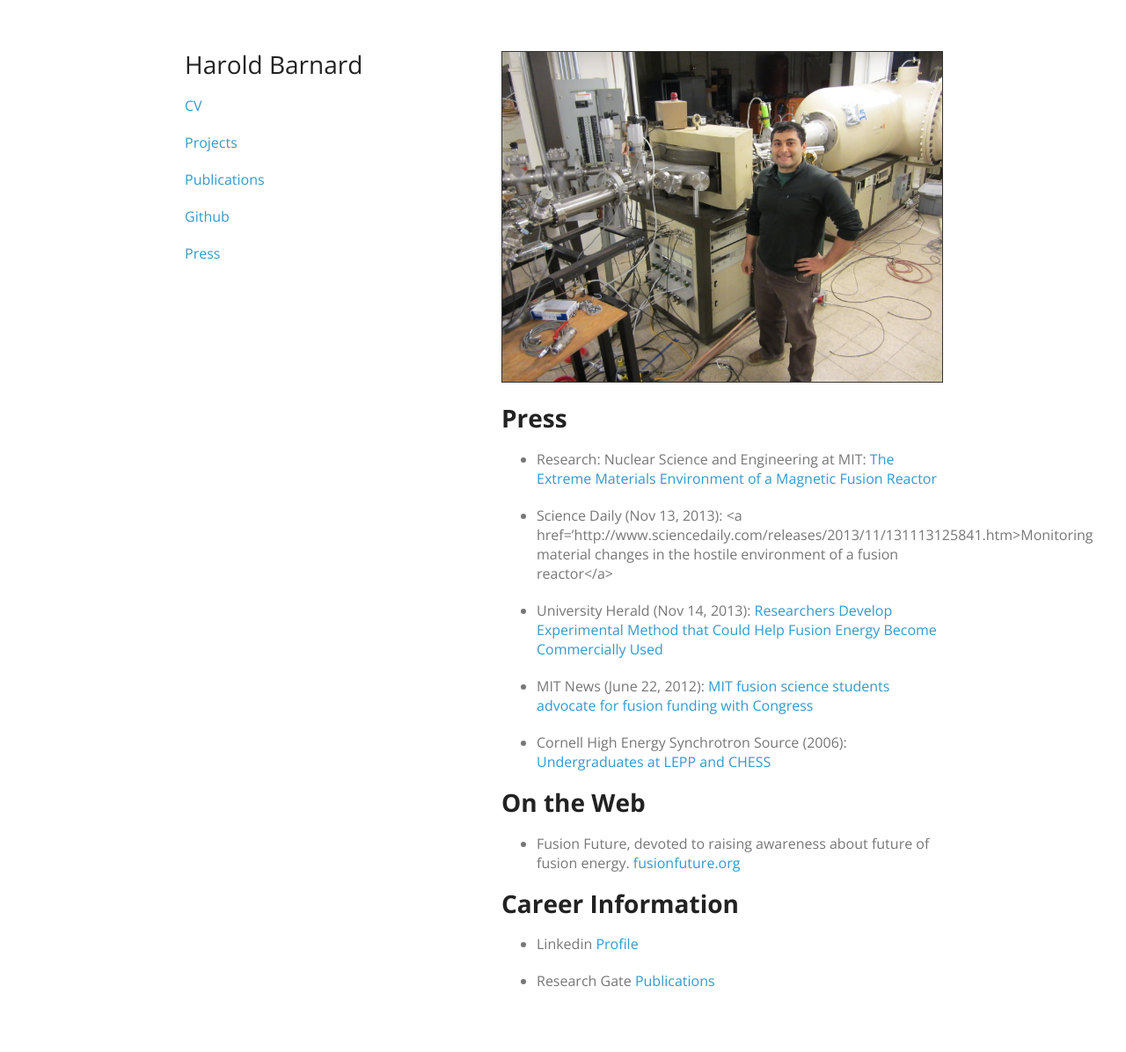
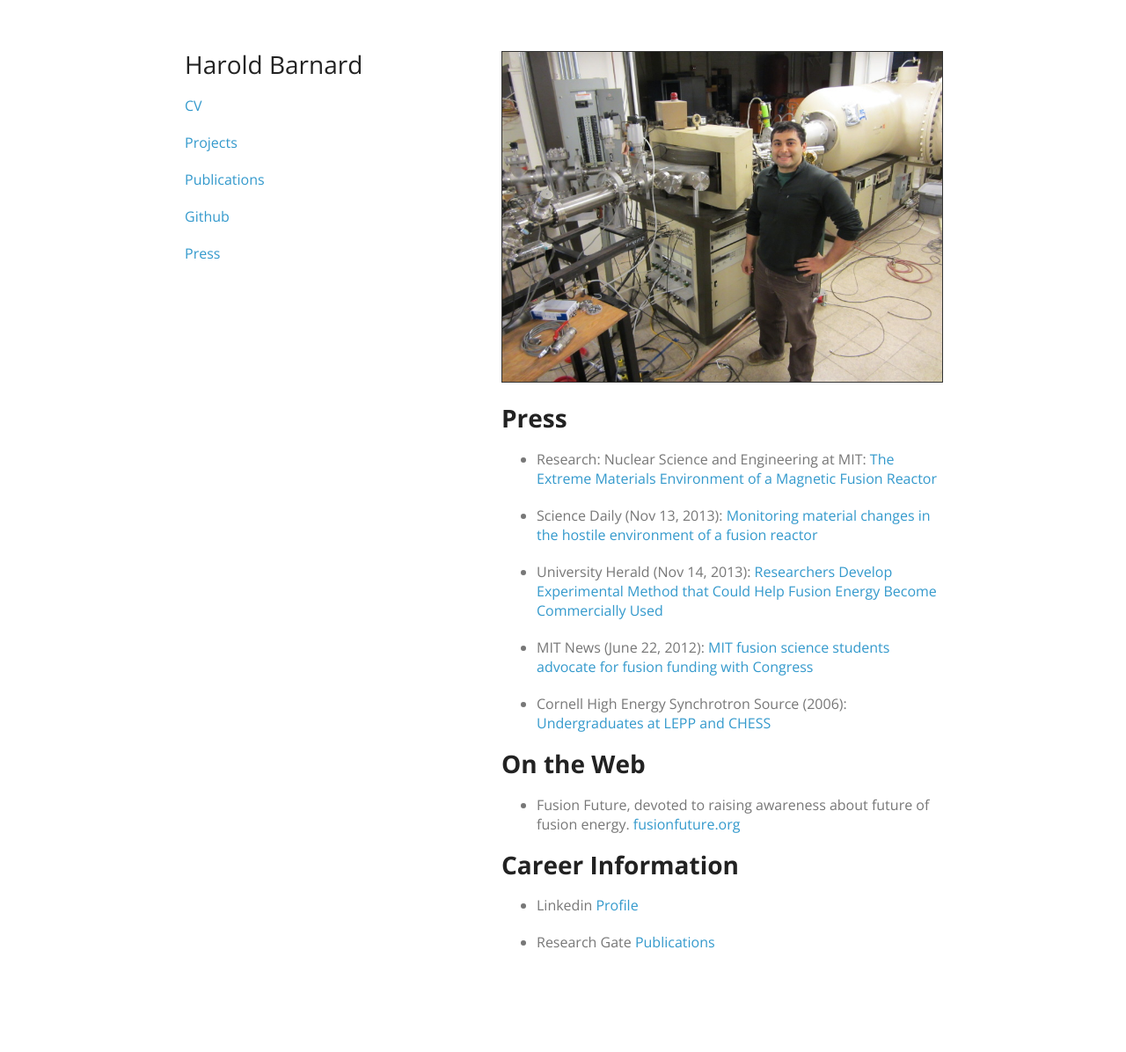
Before and after one commit to hbar/hbar.github.io, a Jekyll site: the page built from pages/press/index.md, in a window 1280 px wide. Shown: the whole page at 88% size. Built offline with Jekyll 4.4.1, drawn with Linux system fonts in a browser that asks for light colours; after the commit the page ends 1152 px from its top, so only the background shows below that.

```diff
--- a/pages/press/index.md
+++ b/pages/press/index.md
@@ -8,7 +8,7 @@ layout: default
 
 - Research: Nuclear Science and Engineering at MIT: <a href='http://web.mit.edu/nse/research/tungsten_slideshow.html'> The Extreme Materials Environment of a Magnetic Fusion Reactor</a>
 
-- Science Daily (Nov 13, 2013): <a href='http://www.sciencedaily.com/releases/2013/11/131113125841.htm>Monitoring material changes in the hostile environment of a fusion reactor</a>
+- Science Daily (Nov 13, 2013): <a href='http://www.sciencedaily.com/releases/2013/11/131113125841.htm'>Monitoring material changes in the hostile environment of a fusion reactor</a>
 
 - University Herald (Nov 14, 2013): <a href='http://www.universityherald.com/articles/5572/20131114/researchers-develop-experimental-method-that-could-help-fusion-energy-become-commercially-used.htm'>Researchers Develop Experimental Method that Could Help Fusion Energy Become Commercially Used</a>
 
```
